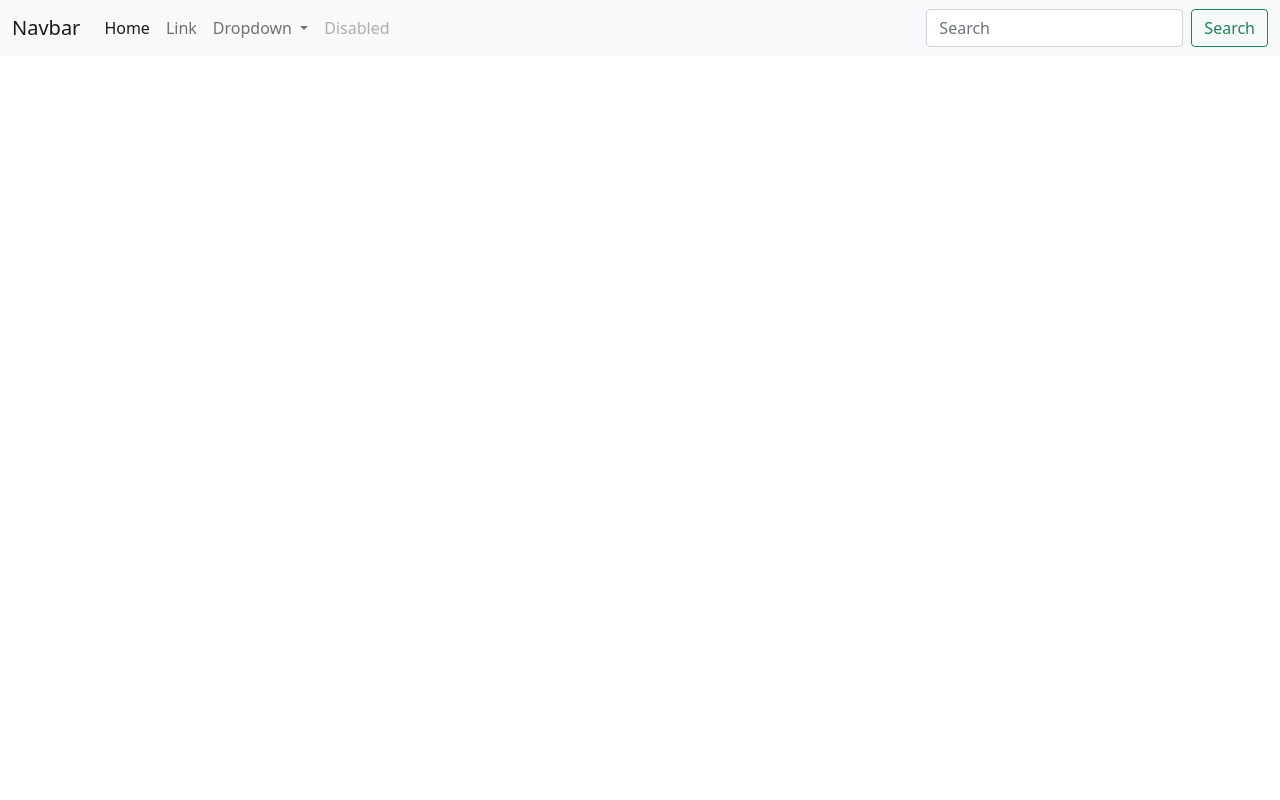
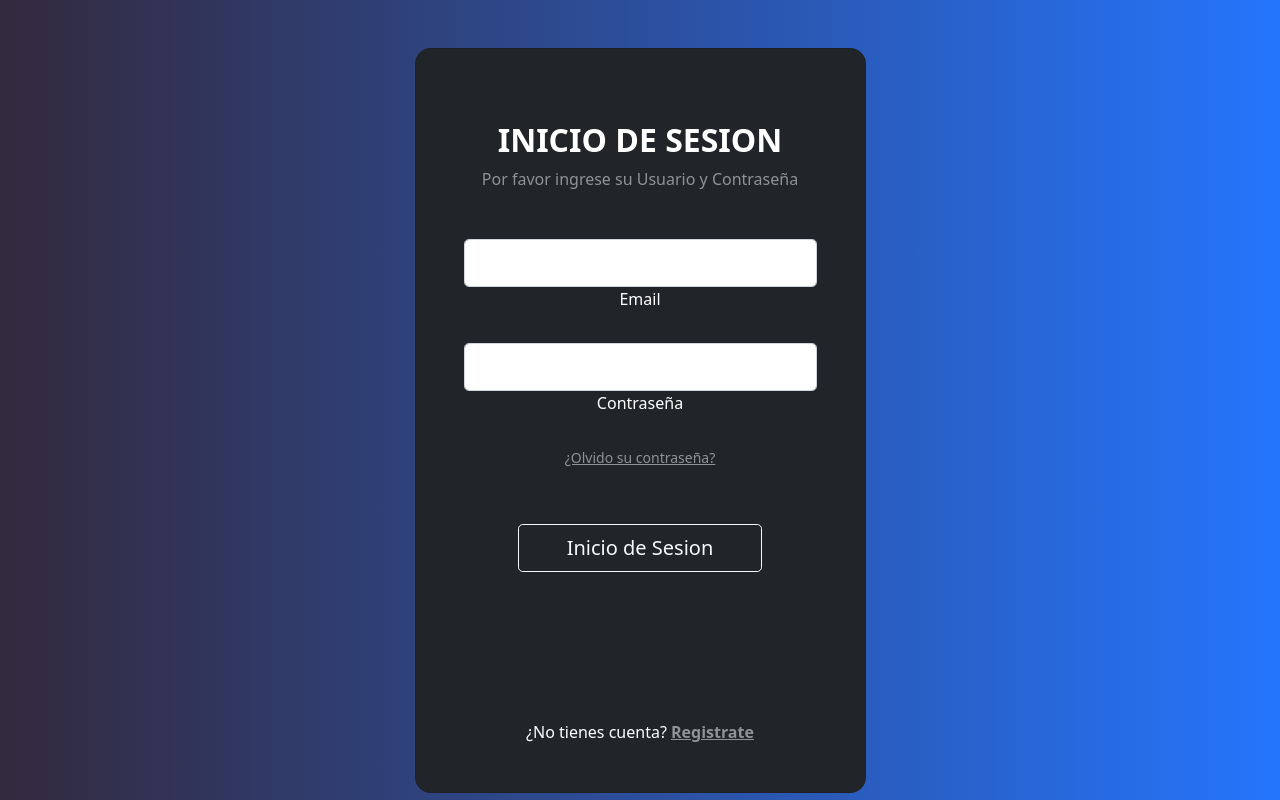
Before and after one commit to JeyRizo01/mandados_sarahi, a Vue app: page / in a window 1280 px wide. Built offline with nearby package versions, Linux system fonts and the light colour scheme.

Commit message:
creacion del login

```diff
--- a/src/App.vue
+++ b/src/App.vue
@@ -1,50 +1,12 @@
 <script setup>
-import{Nav, Alert} from '@/components';
+import{Home_login} from '@/views';
 
 </script>
 
 <template>
-    <Alert/>
-    <Nav/>
-    <nav class="navbar navbar-expand-lg navbar-light bg-light">
-  <div class="container-fluid">
-    <a class="navbar-brand" href="#">Navbar</a>
-    <button class="navbar-toggler" type="button" data-bs-toggle="collapse" data-bs-target="#navbarSupportedContent" aria-controls="navbarSupportedContent" aria-expanded="false" aria-label="Toggle navigation">
-      <span class="navbar-toggler-icon"></span>
-    </button>
-    <div class="collapse navbar-collapse" id="navbarSupportedContent">
-      <ul class="navbar-nav me-auto mb-2 mb-lg-0">
-        <li class="nav-item">
-          <a class="nav-link active" aria-current="page" href="#">Home</a>
-        </li>
-        <li class="nav-item">
-          <a class="nav-link" href="#">Link</a>
-        </li>
-        <li class="nav-item dropdown">
-          <a class="nav-link dropdown-toggle" href="#" id="navbarDropdown" role="button" data-bs-toggle="dropdown" aria-expanded="false">
-            Dropdown
-          </a>
-          <ul class="dropdown-menu" aria-labelledby="navbarDropdown">
-            <li><a class="dropdown-item" href="#">Action</a></li>
-            <li><a class="dropdown-item" href="#">Another action</a></li>
-            <li><hr class="dropdown-divider"></li>
-            <li><a class="dropdown-item" href="#">Something else here</a></li>
-          </ul>
-        </li>
-        <li class="nav-item">
-          <a class="nav-link disabled" href="#" tabindex="-1" aria-disabled="true">Disabled</a>
-        </li>
-      </ul>
-      <form class="d-flex">
-        <input class="form-control me-2" type="search" placeholder="Search" aria-label="Search">
-        <button class="btn btn-outline-success" type="submit">Search</button>
-      </form>
-    </div>
-  </div>
-</nav>
+   <Home_login/>
 </template>
 
 <style>
 
- @import '@/assets/base.css';
 </style>
--- a/src/main.js
+++ b/src/main.js
@@ -2,5 +2,5 @@ import { createApp } from 'vue';
 
 import App from './App.vue';
 import '@/assets/bootstrap.min.css'
-import '@/assets/bootstrap.bundle.min'
+import '@/assets/bootstrap.bundle.min.js'
 createApp(App).mount('#app');
--- /dev/null
+++ b/src/views/Home_login.vue
@@ -0,0 +1,82 @@
+<template>
+    <section class="vh-100 gradient-custom">
+  <div class="container py-5 h-100">
+    <div class="row d-flex justify-content-center align-items-center h-100">
+      <div class="col-12 col-md-8 col-lg-6 col-xl-5">
+        <div class="card bg-dark text-white" style="border-radius: 1rem;">
+          <div class="card-body p-5 text-center">
+
+            <div class="mb-md-5 mt-md-4 pb-5">
+
+              <h2 class="fw-bold mb-2 text-uppercase">Inicio de Sesion</h2>
+              <p class="text-white-50 mb-5">Por favor ingrese su Usuario y Contraseña</p>
+
+              <form action="" v-on:submit.prevent="login">
+              <div class="form-outline form-white mb-4">
+                <input type="email" id="typeEmailX"  class="form-control form-control-lg" v-model="usuario"/>
+                <label class="form-label" for="typeEmailX" id="usuario">Email</label>
+              </div>
+
+              <div class="form-outline form-white mb-4">
+                <input type="password" id="typePasswordX" class="form-control form-control-lg" v-model="password"/>
+                <label class="form-label" for="typePasswordX" id="password" >Contraseña</label>
+              </div>
+
+              <p class="small mb-5 pb-lg-2"><a class="text-white-50" href="#!">¿Olvido su contraseña?</a></p>
+
+              <button class="btn btn-outline-light btn-lg px-5" type="submit">Inicio de Sesion</button>
+              </form>
+
+              <div class="d-flex justify-content-center text-center mt-4 pt-1">
+                <a href="#!" class="text-white"><i class="fab fa-facebook-f fa-lg"></i></a>
+                <a href="#!" class="text-white"><i class="fab fa-twitter fa-lg mx-4 px-2"></i></a>
+                <a href="#!" class="text-white"><i class="fab fa-google fa-lg"></i></a>
+              </div>
+            </div>
+            <div>
+              <p class="mb-0">¿No tienes cuenta? <a href="#!" class="text-white-50 fw-bold">Registrate</a>
+              </p>
+            </div>
+          </div>
+        </div>
+      </div>
+    </div>
+  </div>
+</section>
+</template>
+
+<script>
+  export default{
+    name: 'Home_login',
+    components:{
+
+    },
+    data(){
+      return{
+        usuario: '',
+        password: '',
+        error: false,
+        error_msg: ''
+      }
+    },
+    methods:{
+      login(){
+        console.log(this.usuario)
+        console.log(this.password)
+      }
+    }
+  }
+</script>
+
+<style scoped>
+.gradient-custom {
+/* fallback for old browsers */
+background: #6a11cb;
+
+/* Chrome 10-25, Safari 5.1-6 */
+background: -webkit-linear-gradient(to right, rgba(106, 17, 203, 1), rgba(37, 117, 252, 1));
+
+/* W3C, IE 10+/ Edge, Firefox 16+, Chrome 26+, Opera 12+, Safari 7+ */
+background: linear-gradient(to right, rgb(51, 41, 61), rgba(37, 117, 252, 1))
+}
+</style>
--- /dev/null
+++ b/src/views/index.js
@@ -0,0 +1 @@
+export {default as Home_login} from './Home_login.vue';
```
Also changed, not shown: src/components/Nav.vue (line endings or trailing spaces), 1 other file (tests, documents, lock files or other folders).
